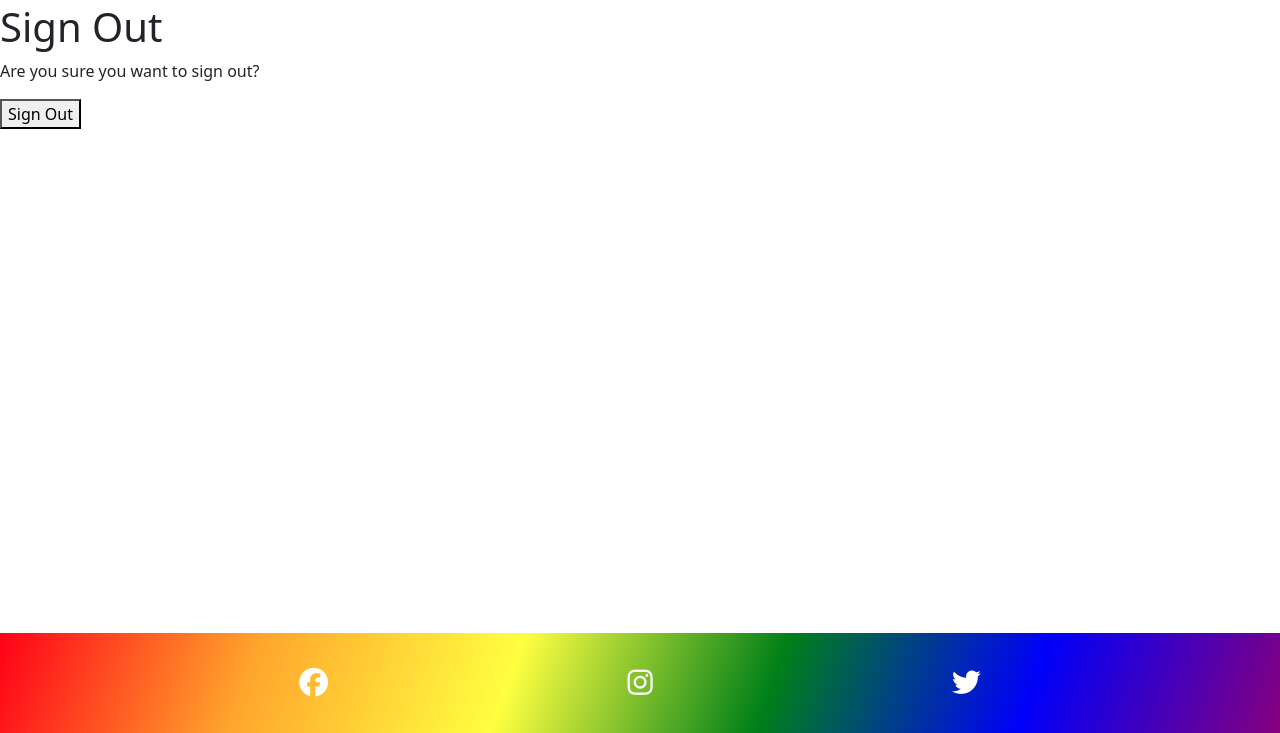
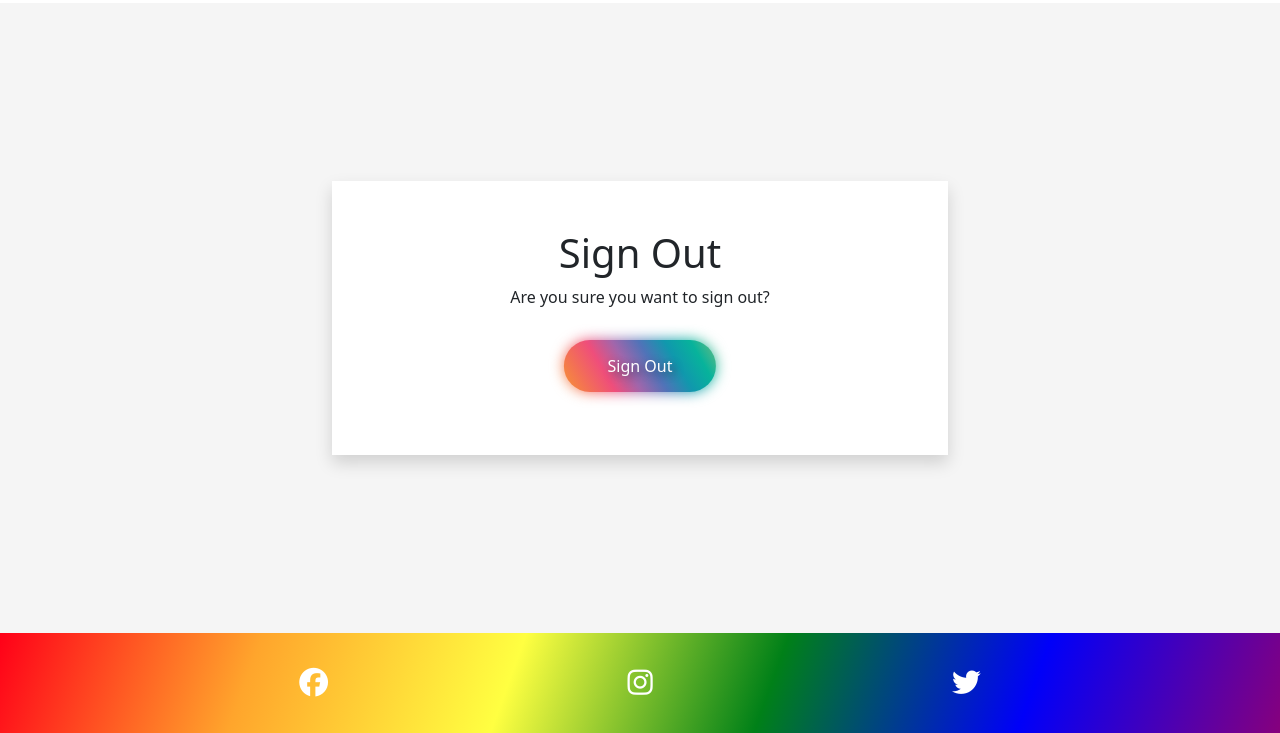
Before and after one commit to Dee-McG/DBAA, a Django app: page /accounts/logout/ in a window 1280 px wide. Shown: the part 67-800 px from the top of the page. Run offline with Django 4.2, Linux system fonts and the light colour scheme; the visitor is signed in with stand-in values (Sample User, id 1); some libraries are stand-ins or nearby versions.

Commit message:
Finish styling logout page

```diff
--- a/templates/allauth/account/logout.html
+++ b/templates/allauth/account/logout.html
@@ -5,17 +5,24 @@
 {% block head_title %}{% trans "Sign Out" %}{% endblock %}
 
 {% block content %}
+<div class="container-fluid h-100 whitesmoke-bg">
+  <div class="row h-100 justify-content-center align-items-center">
+    <div class="col-11 col-md-9 col-lg-6">
+      <div class="text-center my-3 py-3 py-lg-5 bg-white shadow">
         <h1>{% trans "Sign Out" %}</h1>
 
         <p>{% trans 'Are you sure you want to sign out?' %}</p>
 
-<form method="post" action="{% url 'account_logout' %}">
+        <form class="py-3" method="post" action="{% url 'account_logout' %}">
           {% csrf_token %}
           {% if redirect_field_value %}
           <input type="hidden" name="{{ redirect_field_name }}" value="{{ redirect_field_value }}"/>
           {% endif %}
-  <button type="submit">{% trans 'Sign Out' %}</button>
+          <button type="submit" class="create-btn">{% trans 'Sign Out' %}</button>
         </form>
-
+      </div>
+    </div>
+  </div>
+</div>
 
 {% endblock %}
```
Lines whose indentation alone changed are shown as unchanged.
